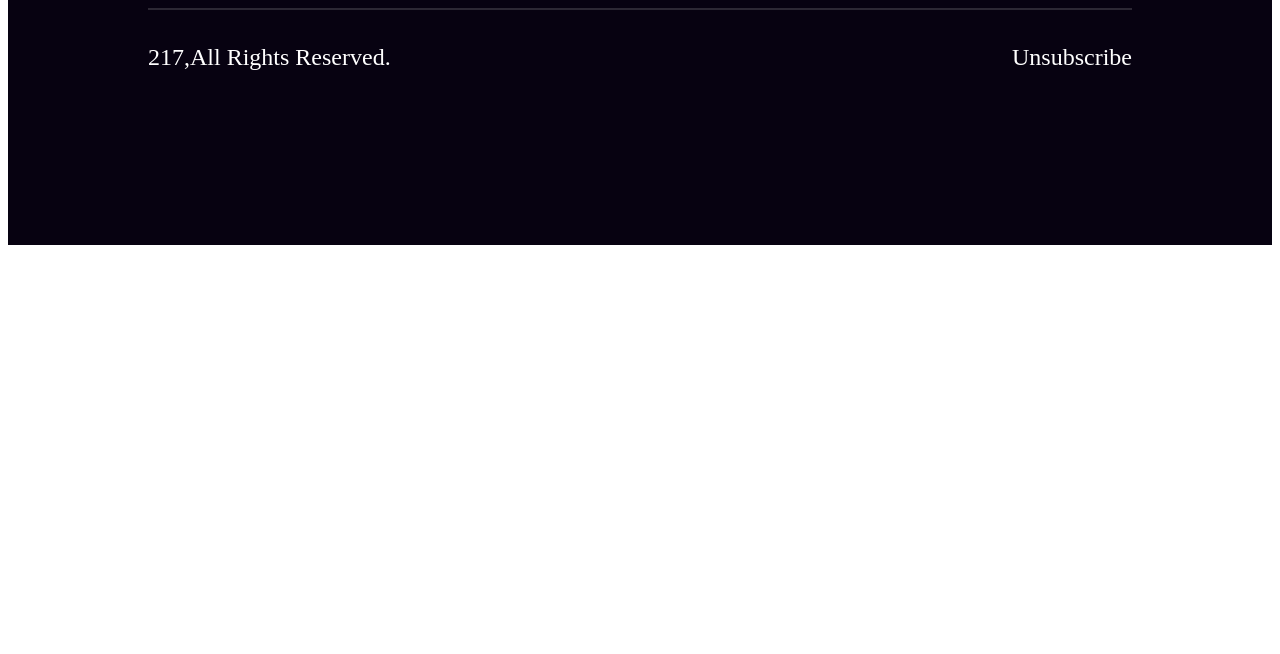
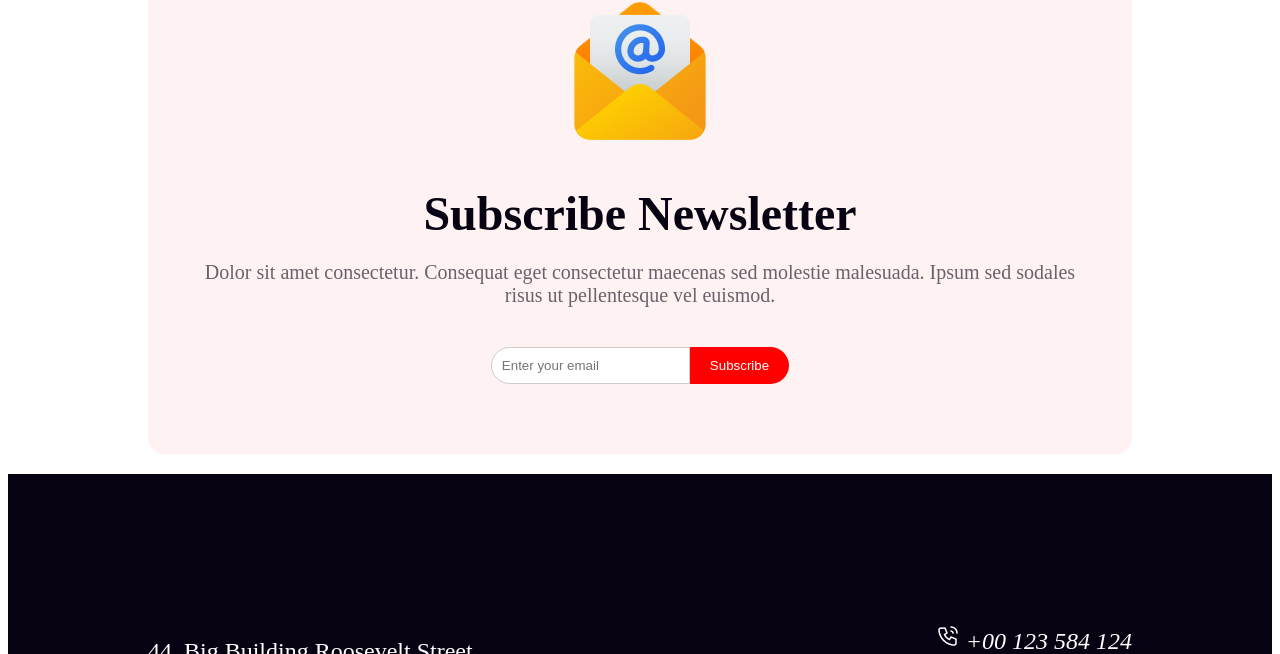
Before and after one commit to arif1101/p-h-A1-New-year-new-misssion, a plain HTML site: page index.html in a window 1280 px wide. Shown: the part 3832-4486 px from the top of the page. Before the commit the page ends 4085 px from the top, so only its background shows below. Drawn offline with Linux system fonts and the light colour scheme.

Commit message:
bounse 20% complete

```diff
--- a/index.html
+++ b/index.html
@@ -42,6 +42,15 @@
             </div>
         </div>
 
+        <div class="shop__open">
+            <div class="time">
+                <p style="margin-bottom: -25px;"><b>Place:</b> New Park Hotel</p>
+                <p style="margin-top: 0px; margin-bottom: -25px;"><b>Date:</b> 31 December Night 2023</p>
+                <p style="margin-top: 0px;"><b>Time:</b> Evening 7.30 Pm To 12.30 Am</p>
+                <button>JOIN NOW</button>
+            </div>
+        </div>
+
         <div class="gift">
             <div class="gift_content">
                 <div class="gift__text">
@@ -62,6 +71,21 @@
                     <img src="./resources/Rectangle 8.png" style="margin-right: auto;" alt="">
                 </div>
             </div>
+        </div>
+
+        <div class="subscribe">
+            <div class="subscribe__content">
+                <i><img src="./resources/Group 61.png" alt=""></i>
+                <h2>Subscribe Newsletter</h2>
+                <p>Dolor sit amet consectetur. Consequat eget consectetur maecenas sed molestie
+                     malesuada. Ipsum sed sodales risus ut pellentesque vel euismod. </p>
+
+                <div class="subscribe-container">
+                    <input type="email" placeholder="Enter your email">
+                    <button type="submit">Subscribe</button>
+                </div>
+            </div>
+
         </div>
     </main>
 
--- a/style.css
+++ b/style.css
@@ -175,6 +175,40 @@
     text-transform: uppercase;
 }
 
+/* shop place. open close */
+
+.shop__open{
+    max-width: 1600px;
+    padding: 50px 140px 0px 140px;
+}
+
+.time{
+    display: flex;
+    flex-direction: column;
+    align-items: center;
+    background-color: rgba(255, 0, 0, 0.10);
+}
+
+.time p{
+    color: #070211;
+    font-family: Inter;
+    font-size: 22px;
+    font-style: normal;
+    font-weight: 600;
+    line-height: 56px;
+}
+.time>p>b{
+    color: #F00;
+}
+.time button{
+    border: none;
+    border-radius: 5px;
+    margin-bottom: 25px;
+    background-color: #F00;
+    text-align: center;
+    padding: 8px 16px;
+}
+
 /* gift section */
 .gift {
     max-width: 1600px;
@@ -220,3 +254,74 @@
     background: url(<path-to-image>), lightgray 50% / cover no-repeat;
     margin: 10px;
 }
+
+
+
+
+
+
+/* subscribe section */
+
+.subscribe{
+    max-width: 1320px;
+    padding: 50px 140px 0 140px;
+
+
+}
+
+.subscribe__content{
+    display: flex;
+    flex-direction: column;
+    justify-content: space-evenly;
+    align-items: center;
+    border-radius: 16px;
+    background: rgba(255, 0, 0, 0.05);
+
+}
+
+.subscribe__content i{
+    width: 150px;
+    height: 150px;
+    flex-shrink: 0;
+    margin-top: 40px;
+    margin-bottom: 0px;
+}
+
+.subscribe__content h2{
+    color: #070211;
+    text-align: center;
+    font-size: 48px;
+    font-style: normal;
+    font-weight: 900;
+    margin-bottom: 0px;
+}
+.subscribe__content p{
+    width: 896px;
+    color: rgba(7, 2, 17, 0.60);
+    text-align: center;
+    font-size: 20px;
+    font-style: normal;
+    font-weight: 400;
+    margin-bottom: 40px;
+}
+.subscribe-container {
+    display: flex;
+    max-width: 400px;
+    margin-bottom: 70px;
+  }
+
+  input {
+    flex: 0;
+    padding: 10px;
+    border: 1px solid #ccc;
+    border-radius: 20px 0 0 20px;
+  }
+
+.subscribe button{
+    padding: 10px 20px;
+    background-color: #ff0000;
+    color: white;
+    border: none;
+    border-radius: 0px 20px 20px 0px;
+    cursor: pointer;
+  }
```
